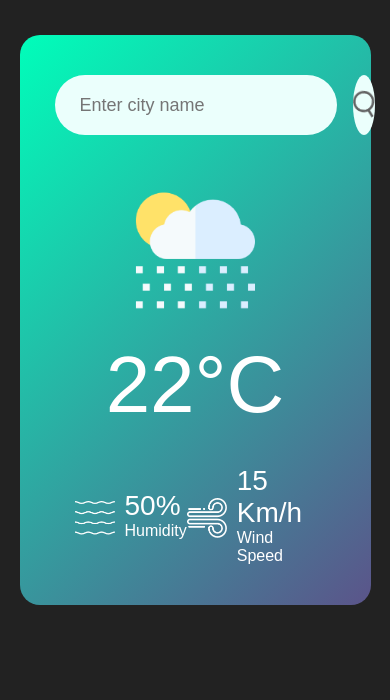
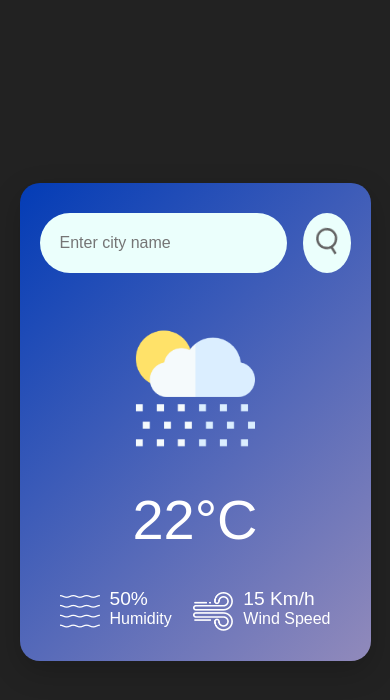
Before and after one commit to GregNoob/My-Projects, a plain HTML site: page Weather-app/index.html in a window 390 px wide. Drawn offline with Linux system fonts and the light colour scheme; no server answers.

Commit message:
improve CSS to be more user friendly

```diff
--- a/Weather-app/style.css
+++ b/Weather-app/style.css
@@ -1,36 +1,39 @@
-/*GENERAL STYLE*/
+/* GENERAL STYLE */
 * {
 	margin: 0;
 	padding: 0;
 	font-family: 'Poppins', sans-serif;
 	box-sizing: border-box;
-	align-items: center;
 }
 
 body {
 	background: #222;
+	display: flex;
+	justify-content: center;
+	align-items: center;
+	min-height: 100vh;
 }
 
-/*Card style*/
+/* Card style */
 .card {
 	width: 90%;
 	max-width: 470px;
-	background: linear-gradient(135deg, #00feba, #5b548a);
+	background: linear-gradient(135deg, #033cb6, #918abb);
 	color: #fff;
-	margin: auto;
-	margin-top: 35px;
+	margin: 20px auto;
 	border-radius: 20px;
 	padding: 40px 35px;
 	text-align: center;
-	align-items: center;
+	box-shadow: 0 10px 30px rgba(0, 0, 0, 0.2);
 }
 
-/*Search style*/
+/* Search style */
 .search {
 	width: 100%;
 	display: flex;
 	align-items: center;
 	justify-content: space-between;
+	gap: 16px;
 }
 
 .search input {
@@ -42,8 +45,12 @@ body {
 	height: 60px;
 	border-radius: 30px;
 	flex: 1;
-	margin-right: 16px;
 	font-size: 18px;
+	transition: box-shadow 0.3s ease;
+}
+
+.search input:focus {
+	box-shadow: 0 0 10px rgba(0, 0, 0, 0.2);
 }
 
 .search button {
@@ -54,26 +61,33 @@ body {
 	width: 60px;
 	height: 60px;
 	cursor: pointer;
+	transition: background 0.3s ease, transform 0.3s ease;
+}
+
+.search button:hover {
+	background: #d1f7f1;
+	transform: scale(1.1);
 }
 
 .search button img {
 	width: 22px;
-	transform:rotate(5deg);
+	transform: rotate(5deg);
 }
 
-/*Weather style*/
+/* Weather style */
 .weather-icon {
 	width: 170px;
 	margin-top: 30px;
 }
 
 .weather h1 {
-	font-size: 80px;
+	font-size: 4.5rem;
 	font-weight: 500;
+	margin: 10px 0;
 }
 
 .weather h2 {
-	font-size: 45px;
+	font-size: 2.5rem;
 	font-weight: 400;
 	margin-top: -10px;
 }
@@ -84,6 +98,7 @@ body {
 	justify-content: space-between;
 	padding: 0 20px;
 	margin-top: 50px;
+	gap: 20px;
 }
 
 .col {
@@ -98,7 +113,33 @@ body {
 }
 
 /* Humidity and wind style */
-.humidity, .wind {
-	font-size: 28px;
+.humidity,
+.wind {
+	font-size: 1.4rem;
 	margin-top: -6px;
 }
+
+/* Responsive Design */
+@media (max-width: 600px) {
+	.card {
+		padding: 30px 20px;
+	}
+
+	.search input {
+		font-size: 16px;
+		padding: 10px 20px;
+	}
+
+	.weather h1 {
+		font-size: 3.5rem;
+	}
+
+	.weather h2 {
+		font-size: 2rem;
+	}
+
+	.humidity,
+	.wind {
+		font-size: 1.2rem;
+	}
+}
```
